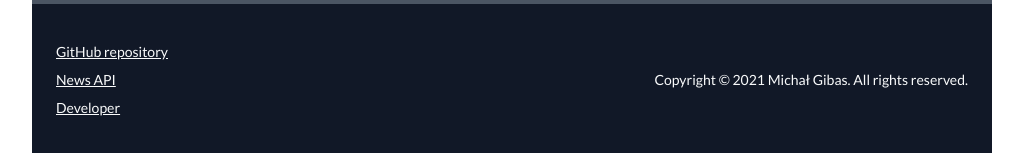
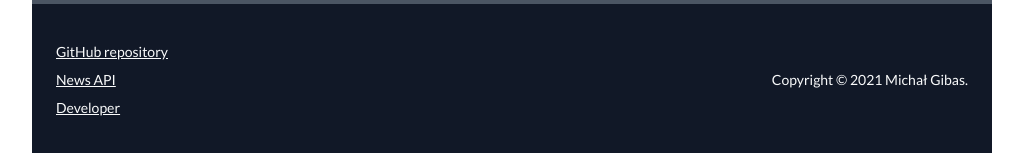
Before and after one commit to TheMadMike/m-news-app, a React (Create React App) app: page / in a window 1280 px wide. Shown: the part 898-1051 px from the top of the page, without its empty margins (128-1151 px from the left). Built offline with nearby package versions, Linux system fonts and the light colour scheme.

Commit message:
Shorten copyright notice in the footer

```diff
--- a/src/components/Footer.js
+++ b/src/components/Footer.js
@@ -13,7 +13,7 @@ const Footer = () => {
                 })}
             </div>
             <div className="px-6 my-auto">
-                Copyright &copy; 2021 Michał Gibas. All rights reserved.
+                Copyright &copy; 2021 Michał Gibas.
             </div>
         </footer>
     );
```
